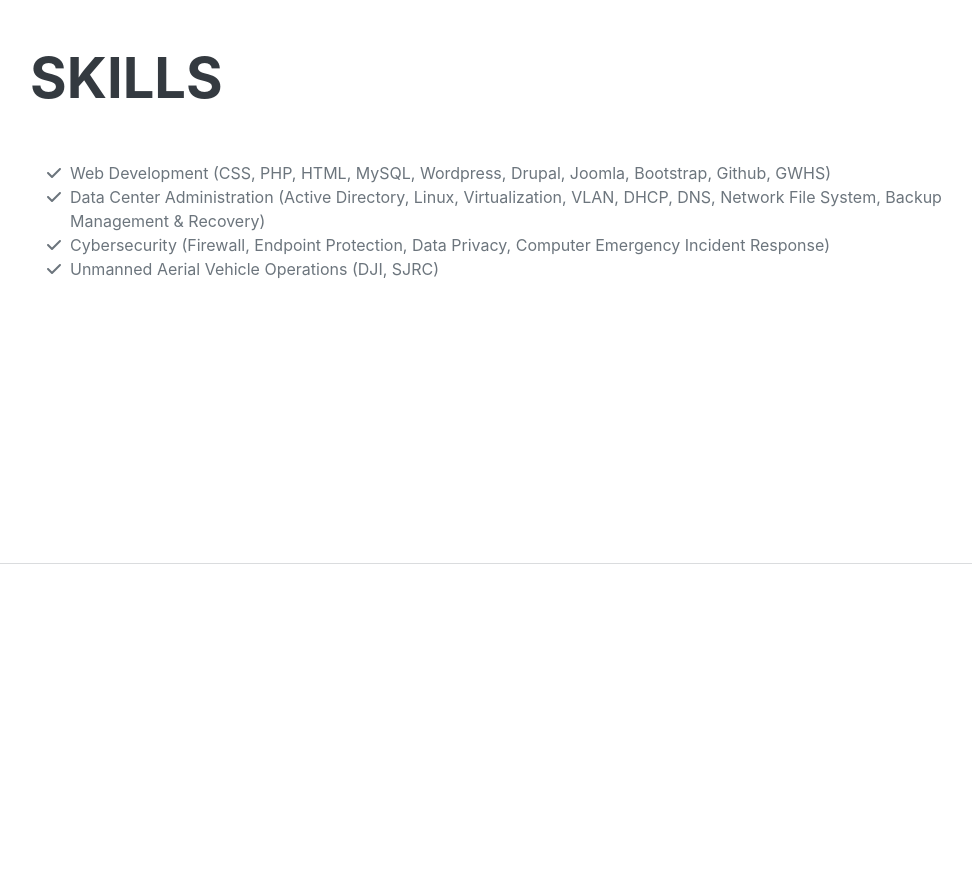
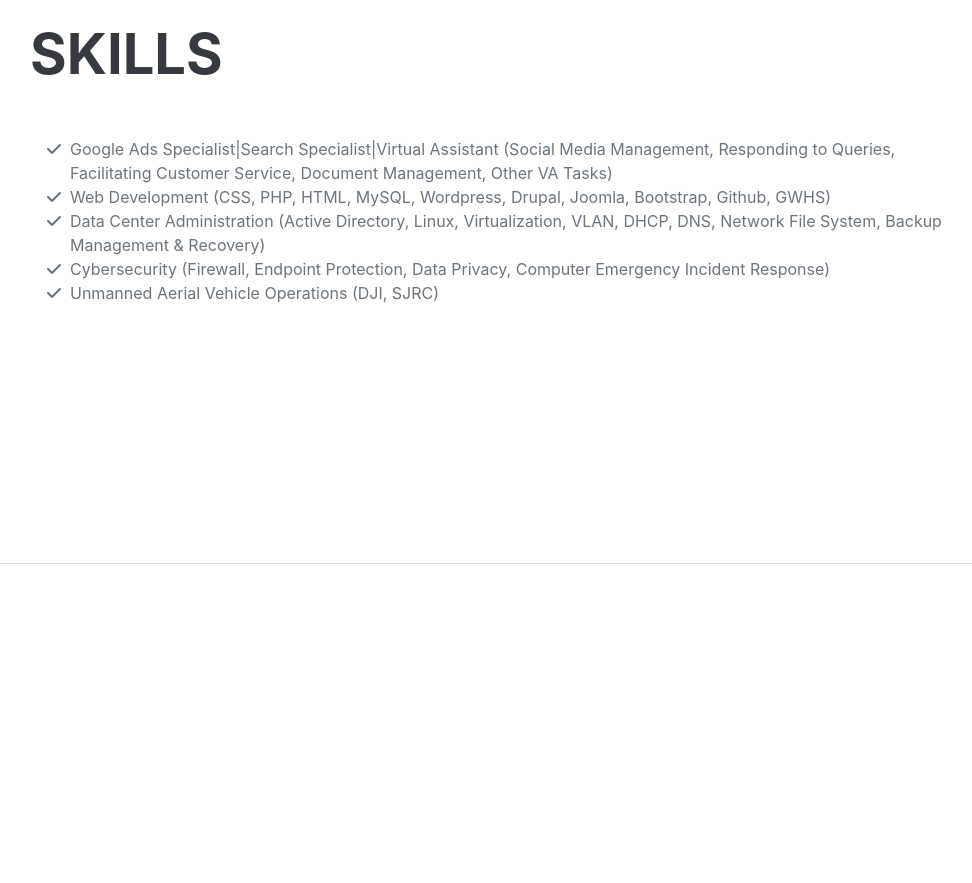
Before and after one commit to larrynacario/portfolio, a plain HTML site: page index.html in a window 1280 px wide. Shown: the part 2640-3523 px from the top of the page, without its empty margins (290-1262 px from the left). Drawn offline with nearby package versions, Linux system fonts and the light colour scheme; a web font is replaced by a local one.

Commit message:
Update index.html

```diff
--- a/index.html
+++ b/index.html
@@ -107,6 +107,10 @@
                 <div class="resume-section-content">
                     <h2 class="mb-5">Skills</h2>
                     <ul class="fa-ul mb-0">
+                         <li>
+                            <span class="fa-li"><i class="fas fa-check"></i></span>
+                            Google Ads Specialist|Search Specialist|Virtual Assistant (Social Media Management, Responding to Queries, Facilitating Customer Service, Document Management, Other VA Tasks)
+                        </li>
                         <li>
                             <span class="fa-li"><i class="fas fa-check"></i></span>
                             Web Development (CSS, PHP, HTML, MySQL, Wordpress, Drupal, Joomla, Bootstrap, Github, GWHS)
```
